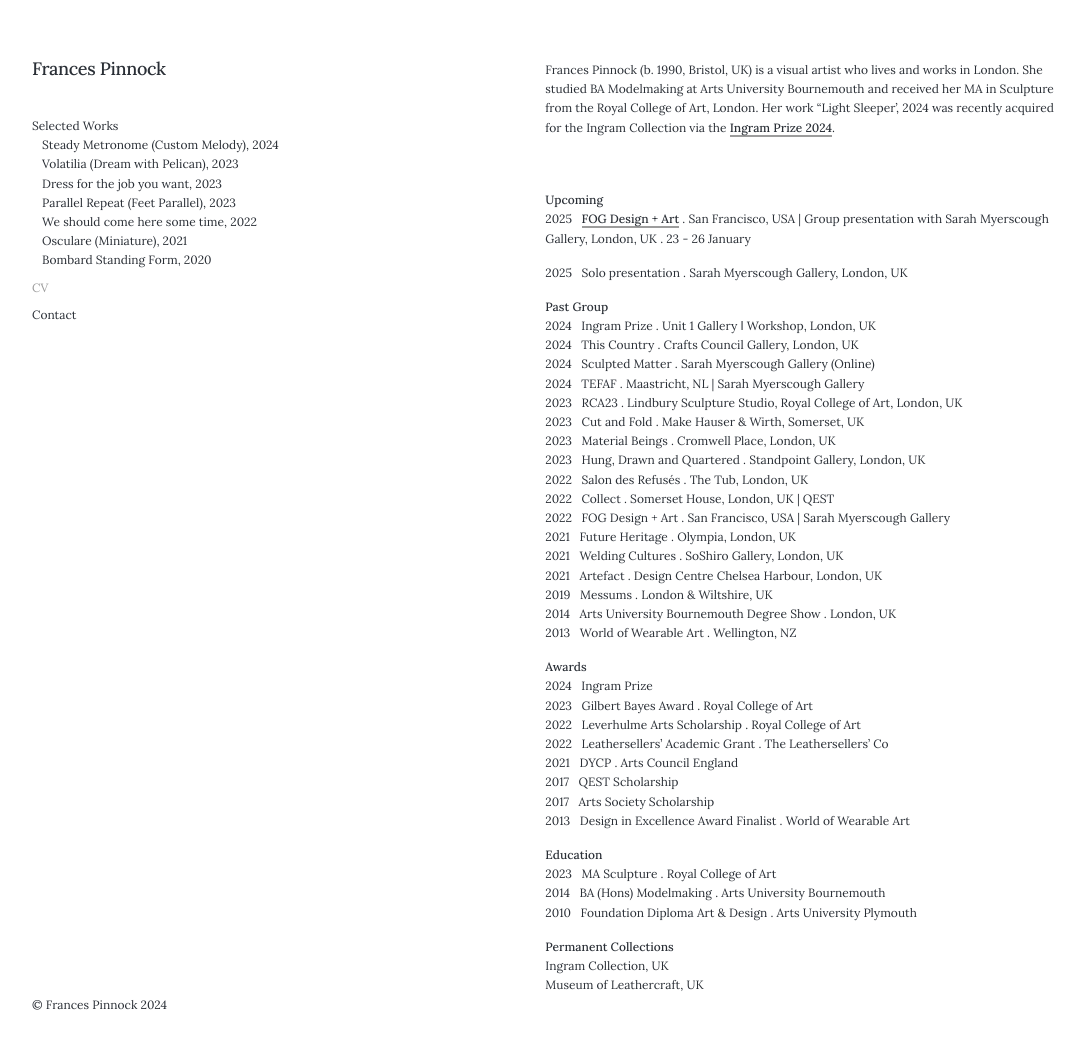
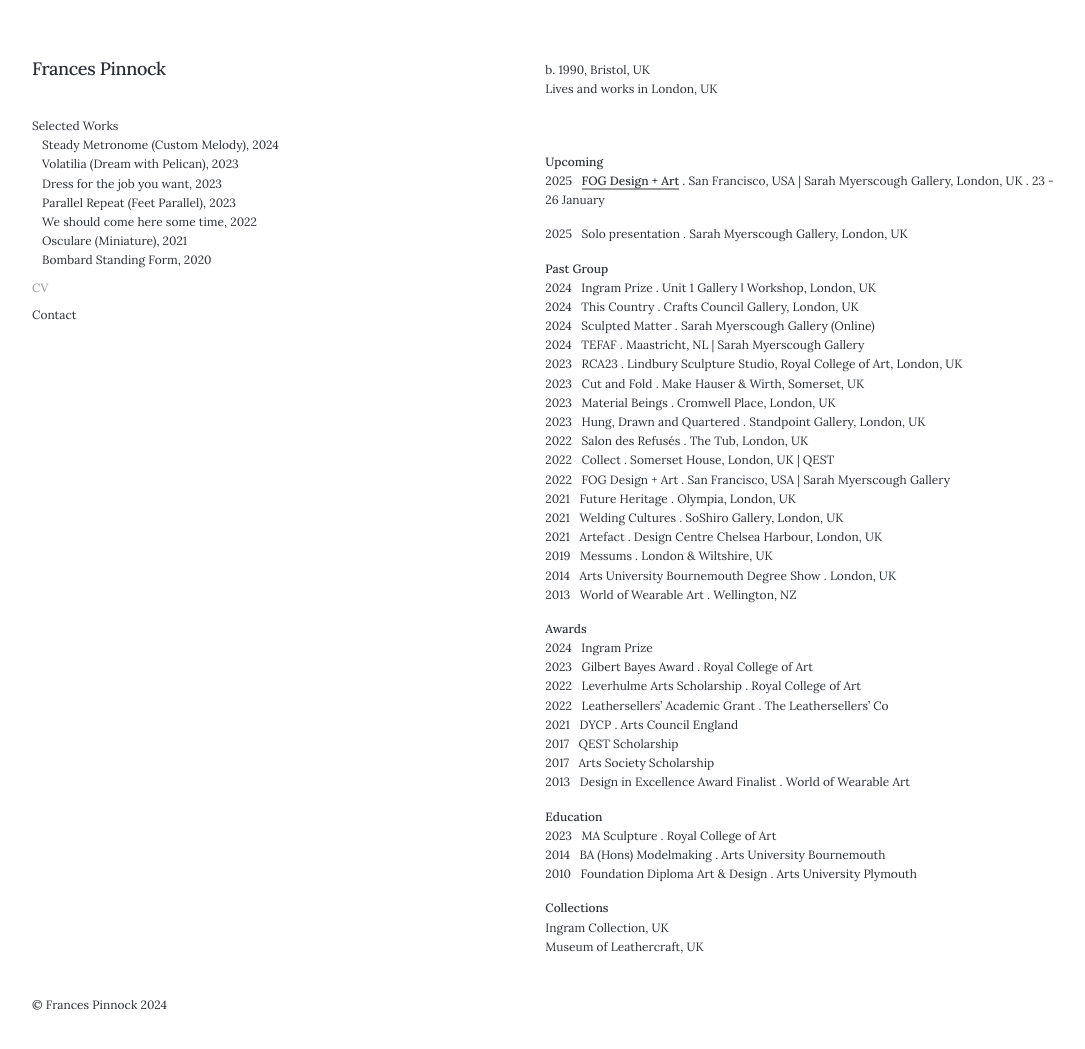
Before and after one commit to francespinnock/francespinnock.github.io, a Jekyll site: the page built from _pages/cv.md, in a window 1280 px wide and 1054 px high. Shown: the top 1049 px of the window, without its empty margins (28-1113 px from the left). Built offline with Jekyll 4.4.1, drawn with Linux system fonts in a browser that asks for light colours; nearby versions of some CDN libraries; some web fonts are replaced.

Commit message:
Update cv.md

```diff
--- a/_pages/cv.md
+++ b/_pages/cv.md
@@ -6,14 +6,15 @@ description: Frances Pinnock - CV
 
 
 
-Frances Pinnock (b. 1990, Bristol, UK) is a visual artist who lives and works in London. She studied BA Modelmaking at Arts University Bournemouth and received her MA in Sculpture from the Royal College of Art, London. Her work "Light Sleeper', 2024 was recently acquired for the Ingram Collection via the [Ingram Prize 2024](https://ingramcollection.com/home/2024-ingram-prize-winners/).
+b. 1990, Bristol, UK
+Lives and works in London, UK
 <br />
 <br />
 
 
 
 **Upcoming**
-2025&nbsp;&nbsp;&nbsp;[FOG Design + Art](https://www.sarahmyerscough.com/exhibitions/73-raw-edges-fog-2025-art-fair/) . San Francisco, USA | Group presentation with Sarah Myerscough Gallery, London, UK . 23 - 26 January
+2025&nbsp;&nbsp;&nbsp;[FOG Design + Art](https://www.sarahmyerscough.com/exhibitions/73-raw-edges-fog-2025-art-fair/) . San Francisco, USA | Sarah Myerscough Gallery, London, UK . 23 - 26 January
 
 2025&nbsp;&nbsp;&nbsp;Solo presentation . Sarah Myerscough Gallery, London, UK
 
@@ -51,6 +52,6 @@ Frances Pinnock (b. 1990, Bristol, UK) is a visual artist who lives and works in
 2014&nbsp;&nbsp;&nbsp;BA (Hons) Modelmaking . Arts University Bournemouth
 2010&nbsp;&nbsp;&nbsp;Foundation Diploma Art & Design . Arts University Plymouth
 
-**Permanent Collections**
+**Collections**
 Ingram Collection, UK
 Museum of Leathercraft, UK
```
